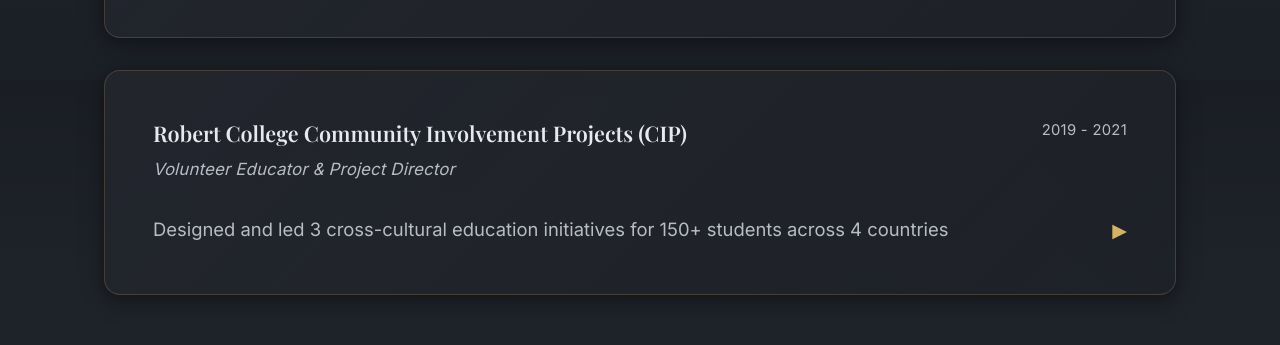
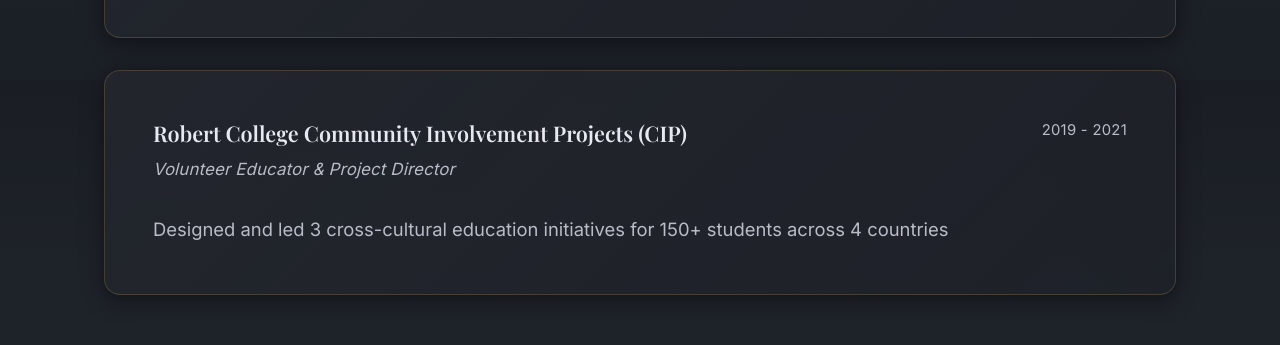
Before and after one commit to nehirozs/my-website, a React (Vite) app: page /about in a window 1280 px wide. Shown: the part 1520-1865 px from the top of the page. Built offline with nearby package versions, Linux system fonts and the light colour scheme.

Commit message:
cip edit

```diff
--- a/src/pages/About.jsx
+++ b/src/pages/About.jsx
@@ -13,7 +13,6 @@
   const [volunteerCardRef, volunteerCardVisible] = useScrollAnimation({ threshold: 0.1, delay: 0.2 });
 
   const [activeIndex, setActiveIndex] = useState(0);
-  const [cipExpanded, setCipExpanded] = useState(false);
   const photoSectionRef = useRef(null);
   const photos = [bshPhoto, singingPhoto]; // balletPhoto removed - kept commented above for future use
 
@@ -137,10 +136,8 @@
           style={{
             ...styles.volunteerCard,
             ...(volunteerCardVisible ? styles.animateVisible : styles.animateHidden),
-            marginTop: '2rem',
-            cursor: 'pointer'
+            marginTop: '2rem'
           }}
-          onClick={() => setCipExpanded(!cipExpanded)}
         >
           <div style={styles.volunteerHeader}>
             <h3 style={styles.projectName}>Robert College Community Involvement Projects (CIP)</h3>
@@ -148,32 +145,9 @@
           </div>
           <p style={styles.volunteerRole}>Volunteer Educator & Project Director</p>
 
-          {!cipExpanded ? (
-            <p style={{...styles.paragraph, marginTop: '1.5rem', marginBottom: 0}}>
-              Designed and led 3 cross-cultural education initiatives for 150+ students across 4 countries
-            </p>
-          ) : (
-            <ul style={styles.projectList}>
-              <li style={styles.projectItem}>
-                <strong>Proverb Workshop (2021):</strong> Led online workshops for migrant students (ages 10–15) across four countries to exchange cultural proverbs; contributed to a published collection on intercultural understanding.
-              </li>
-              <li style={styles.projectItem}>
-                <strong>Manyas United (2021):</strong> Taught environmental awareness through art and English in virtual primary school sessions; collaborated with a multidisciplinary instructor team.
-              </li>
-              <li style={styles.projectItem}>
-                <strong>Esenyurt CIP (2019):</strong> Designed murals and organized creative workshops (music, drama, drawing) for a mixed Turkish–Syrian primary school to support student engagement.
-              </li>
-            </ul>
-          )}
-
-          <div
-            style={{
-              ...styles.expandIndicator,
-              transform: cipExpanded ? 'rotate(90deg)' : 'rotate(0deg)'
-            }}
-          >
-            ▶
-          </div>
+          <p style={{...styles.paragraph, marginTop: '1.5rem', marginBottom: 0}}>
+            Designed and led 3 cross-cultural education initiatives for 150+ students across 4 countries
+          </p>
         </div>
       </div>
     </div>
@@ -293,26 +267,6 @@
     color: 'var(--text-muted)',
     letterSpacing: '0.01em',
   },
-  projectList: {
-    listStyle: 'none',
-    padding: 0,
-    margin: 0,
-  },
-  projectItem: {
-    marginBottom: '1.5rem',
-    lineHeight: 1.75,
-    fontSize: '0.975rem',
-    color: 'var(--text-muted)',
-  },
-  expandIndicator: {
-    position: 'absolute',
-    top: '9rem',
-    right: '3rem',
-    fontSize: '1.2rem',
-    color: 'var(--gold)',
-    transition: 'transform 0.3s ease',
-    userSelect: 'none',
-  },
   animateHidden: {
     opacity: 0,
     transform: 'translateY(25px)',
```
